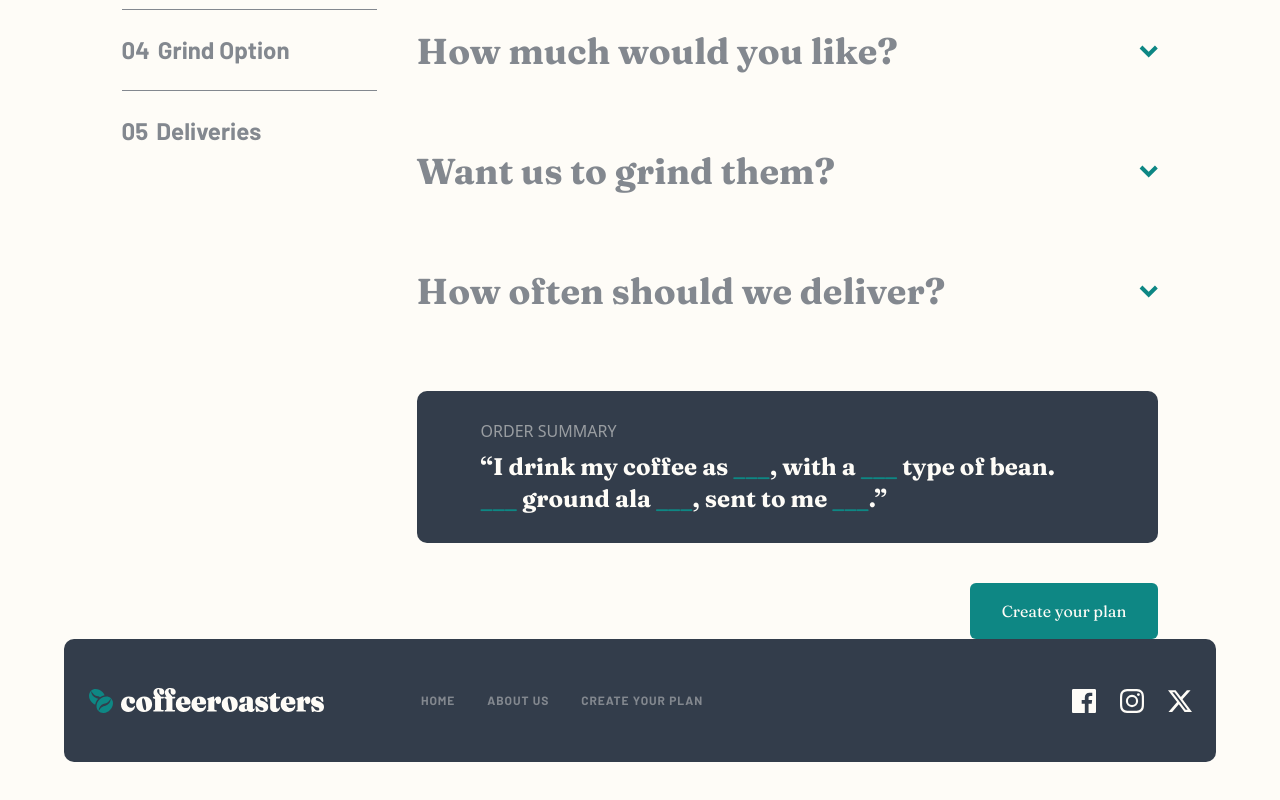
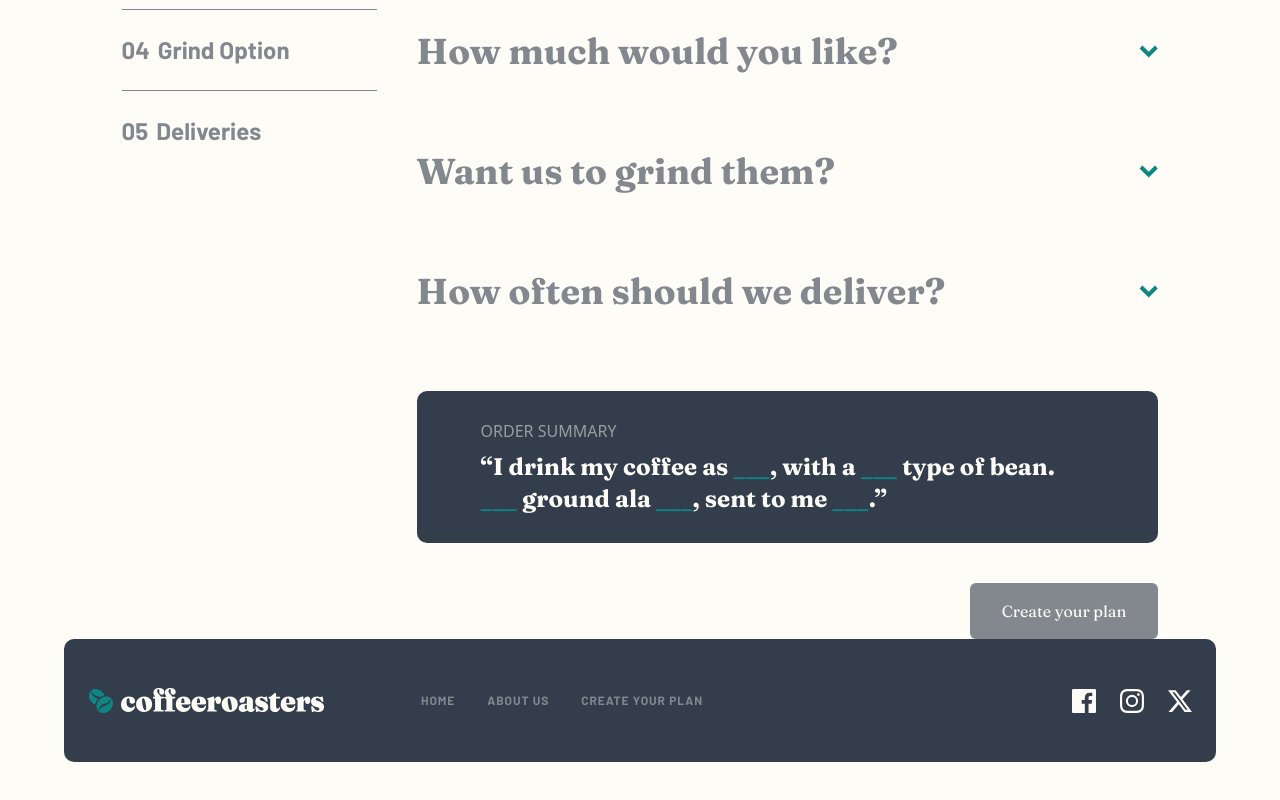
Before and after one commit to zetmosoma10/coffee-roasters, a React (Vite) app: page /plan in a window 1280 px wide. Shown: the part 316-1116 px from the top of the page. Built offline with nearby package versions, Linux system fonts and the light colour scheme.

Commit message:
Implement disable mode on Submit button

```diff
--- a/src/components/Button.tsx
+++ b/src/components/Button.tsx
@@ -13,7 +13,7 @@ const Button = ({
   children,
   className,
   onClick,
-  disabled = false,
+  disabled,
   type = "link",
 }: Props) => {
   if (type === "link")
@@ -32,7 +32,9 @@ const Button = ({
       <button
         disabled={disabled}
         onClick={onClick}
-        className={` inline-block bg-dark_cyan font-fraunces bold
+        className={`${
+          disabled && "bg-grey hover:bg-grey cursor-not-allowed"
+        } inline-block bg-dark_cyan font-fraunces bold
       text-light_cream py-4 px-8 rounded-[6px] hover:bg-[#66d2cf] focus:bg-[#66d2cf] ${className}`}
       >
         {children}
--- a/src/sections/plan/ListFormStats.tsx
+++ b/src/sections/plan/ListFormStats.tsx
@@ -1,10 +1,10 @@
 interface Props {
   coffeeData: {
-    preferences: "";
-    beanType: "";
-    quantity: "";
-    grindOption: "";
-    deliveries: "";
+    preferences: string;
+    beanType: string;
+    quantity: string;
+    grindOption: string;
+    deliveries: string;
   };
 }
 
--- a/src/sections/plan/OrderCoffee.tsx
+++ b/src/sections/plan/OrderCoffee.tsx
@@ -41,6 +41,12 @@ const OrderCoffee = () => {
         indx === index ? { ...question, isOpen: !question.isOpen } : question
       );
     });
+  };
+
+  const validateForm = () => {
+    const coffeeValues = Object.values(coffeeData);
+    const checkFalsyValues = coffeeValues.some((item) => item === "");
+    return checkFalsyValues;
   };
 
   const handleChange = (event: React.ChangeEvent<HTMLInputElement>) => {
@@ -102,7 +108,11 @@ const OrderCoffee = () => {
           ))}
           <OrderSummary coffeeData={coffeeData} />
           <div className="flex justify-center lg:justify-end mt-14 md:mt-10">
-            <Button onClick={setModalOn} type="button">
+            <Button
+              disabled={validateForm()}
+              onClick={setModalOn}
+              type="button"
+            >
               Create your plan
             </Button>
           </div>
```
